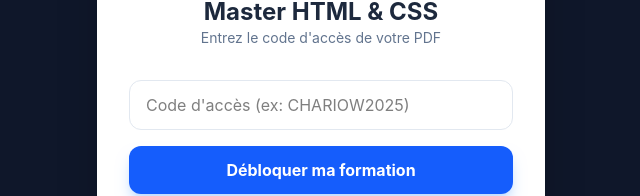
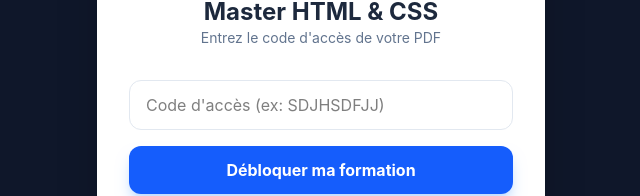
Before and after one commit to biaoumarsouk/Formation_HTML_CSS, a React (Vite) app: page /login in a window 1280 px wide. Shown: the part 329-525 px from the top of the page, without its empty margins (319-959 px from the left). Built offline with nearby package versions, Linux system fonts and the light colour scheme.

Commit message:
Premier commitG

```diff
--- a/src/pages/Login.jsx
+++ b/src/pages/Login.jsx
@@ -26,7 +26,7 @@ export default function Login({ onLogin }) {
         <form onSubmit={checkCode} className="space-y-4">
           <input
             type="text"
-            placeholder="Code d'accès (ex: CHARIOW2025)"
+            placeholder="Code d'accès (ex: SDJHSDFJJ)"
             className="w-full px-4 py-3 rounded-xl border border-slate-200 focus:ring-2 focus:ring-blue-500 outline-none transition"
             value={code}
             onChange={(e) => setCode(e.target.value)}
```
